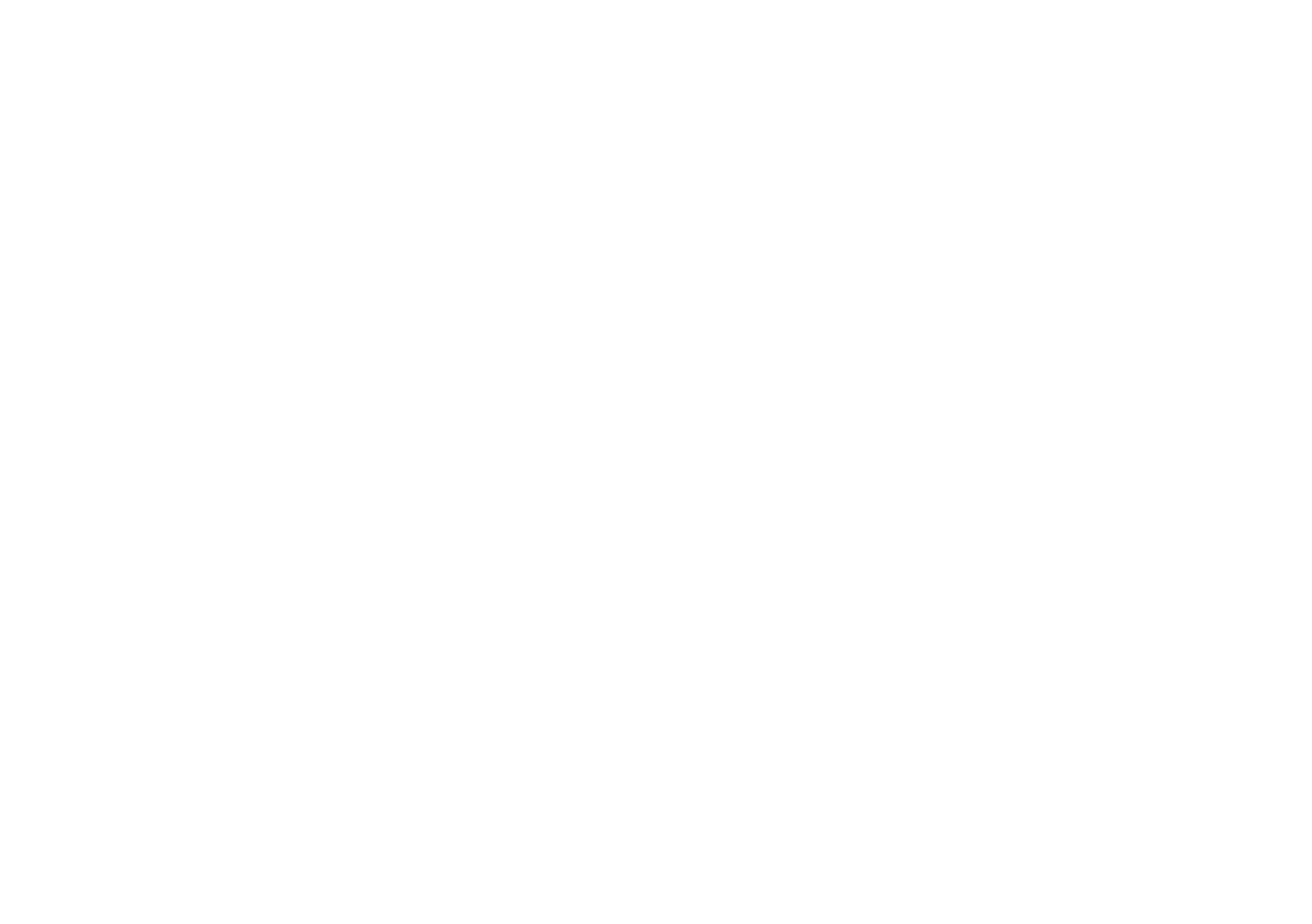
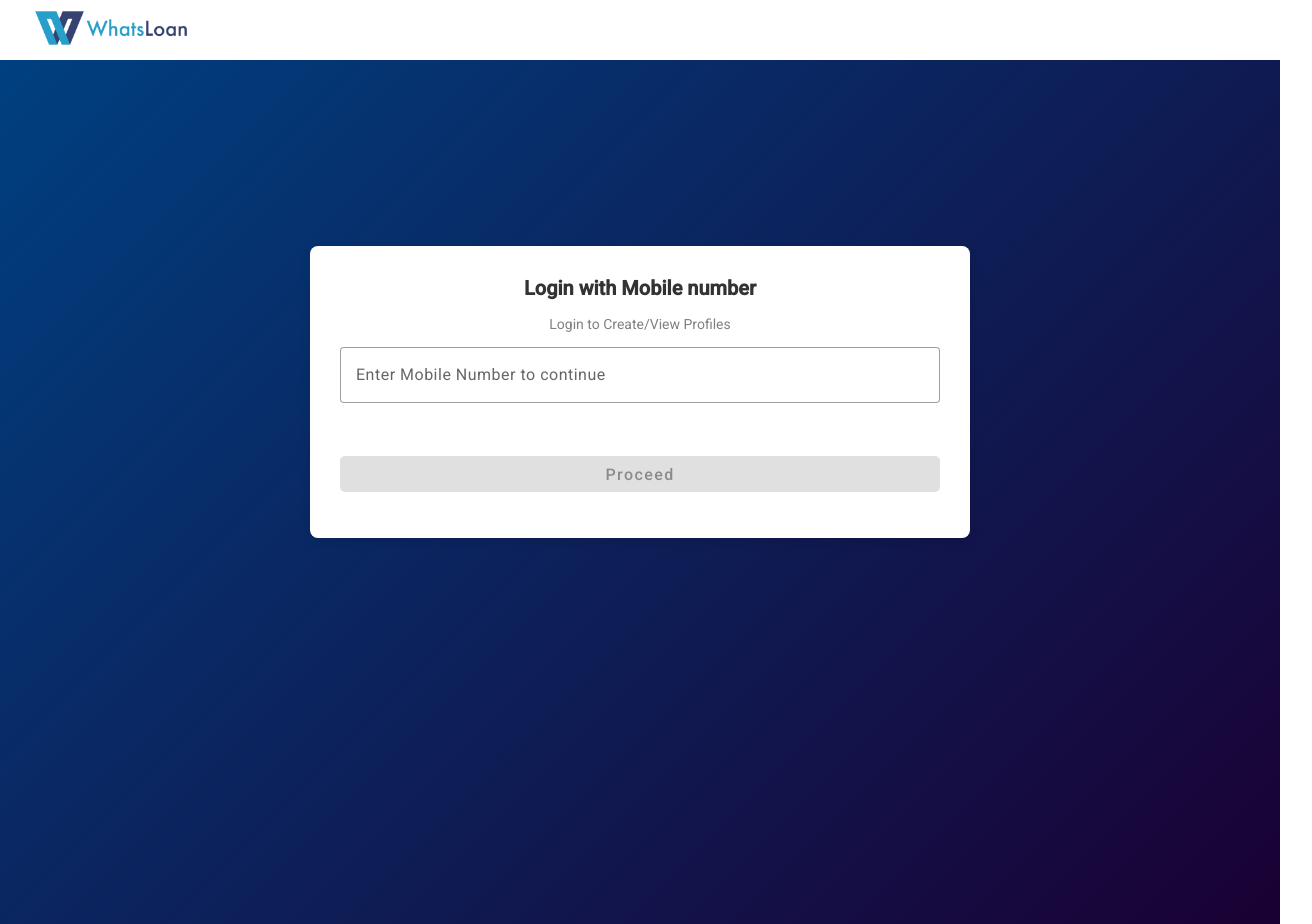
Before and after one commit to Truptiman-Dani/websdk_angular, an Angular app: page /user-login in a window 1280 px wide. Before the commit this address led to /. Shown: the whole page, 1312 px wide, since content can reach past the window. Before the commit the page ends 800 px from the top, so only its background shows below. Built offline with nearby package versions, Linux system fonts and the light colour scheme.

Commit message:
added the user interface

```diff
--- a/src/app/app-routing.module.ts
+++ b/src/app/app-routing.module.ts
@@ -1,10 +1,13 @@
 import { Routes } from '@angular/router';
-import { BaseLayoutComponent } from './layouts/base-layout.component';
+import { BaseLayoutComponent } from './layouts/base-layout.component'; // Admin Layout
+import { UserBaseLayoutComponent } from './layouts/user-base-layout.component'; // User Layout
 import { LoginComponent } from './login/login/login.component';
+import { UserLoginComponent } from './login/user-login/user-login.component';
 
 export const routes: Routes = [
-  { path: 'login', component: LoginComponent },
-  { path: '', redirectTo: 'login', pathMatch: 'full' },
+  { path: 'login', component: LoginComponent }, // Admin Login
+  { path: 'user-login', component: UserLoginComponent }, // User Login
+  { path: '', redirectTo: 'user-login', pathMatch: 'full' }, // Default to User Login
 
   {
     path: 'login/forgotten-password',
@@ -12,10 +15,10 @@ export const routes: Routes = [
       .then(m => m.ForgottenPasswordComponent)
   },
 
-
+  // 🔹 Admin Dashboard (Base Layout for Admin)
   {
-    path: 'app',
-    component: BaseLayoutComponent,
+    path: 'admin',
+    component: BaseLayoutComponent, // Admin Base Layout
     children: [
       {
         path: 'view-profiles',
@@ -51,5 +54,42 @@ export const routes: Routes = [
       },
       { path: '', redirectTo: 'view-profiles', pathMatch: 'full' }
     ]
+  },
+
+  // 🔹 User Dashboard (Base Layout for Users)
+  {
+    path: 'user',
+    component: UserBaseLayoutComponent, // User Base Layout
+    children: [
+      {
+        path: 'view-profiles',
+        loadComponent: () => import('./components/view-profiles.component').then(m => m.ViewProfilesComponent)
+      },
+      {
+        path: 'add-profile',
+        loadComponent: () => import('./components/add-profile/add-profile.component').then(m => m.AddProfileComponent)
+      },
+      {
+        path: 'mis',
+        loadComponent: () => import('./components/mis/mis.component').then(m => m.MisComponent)
+      },
+      {
+        path: 'summary',
+        loadComponent: () => import('./components/summary/summary.component').then(m => m.SummaryComponent)
+      },
+      {
+        path: 'sanctioned-loans',
+        loadComponent: () => import('./components/sanctioned-loans/sanctioned-loans.component').then(m => m.SanctionedLoansComponent)
+      },
+      {
+        path: 'incomplete',
+        loadComponent: () => import('./components/incomplete/incomplete.component').then(m => m.IncompleteComponent)
+      },
+      {
+        path: 'failure-cases',
+        loadComponent: () => import('./components/failure-cases/failure-cases.component').then(m => m.FailureCasesComponent)
+      },
+      { path: '', redirectTo: 'view-profiles', pathMatch: 'full' }
+    ]
   }
 ];
--- /dev/null
+++ b/src/app/layouts/user-base-layout.component.ts
@@ -0,0 +1,129 @@
+import { Component } from '@angular/core';
+import { CommonModule } from '@angular/common';
+import { RouterModule, Router } from '@angular/router';
+import { MatButtonModule } from '@angular/material/button';
+import { MatIconModule } from '@angular/material/icon';
+
+@Component({
+  selector: 'app-user-base-layout',
+  standalone: true,
+  imports: [CommonModule, RouterModule, MatButtonModule, MatIconModule],
+  template: `
+    <div class="dashboard-container">
+      <!-- Top Bar -->
+      <div class="top-bar">
+        <img src="assets/whatsloan.png" alt="WhatsLoan" class="logo-left">
+        <span class="user-name">Welcome, User</span>
+        <button mat-button class="logoutBT" (click)="logout()">Logout</button>
+      </div>
+
+      <!-- Sidebar + Main Content -->
+      <div class="content">
+        <!-- Sidebar -->
+        <div class="sidebar">
+            <button mat-button routerLink="/user/view-profiles" routerLinkActive="active">View Profiles</button>
+            <button mat-button routerLink="/user/add-profile" routerLinkActive="active">+ Add Profile</button>
+            <button mat-button routerLink="/user/mis" routerLinkActive="active">Create User</button>
+        </div>
+
+        <!-- Main Content Area -->
+        <div class="main-content">
+            <router-outlet></router-outlet>
+        </div>
+      </div>
+    </div>
+  `,
+  styles: [
+    `.dashboard-container {
+      display: flex;
+      flex-direction: column;
+      height: 100vh;
+    }
+
+    .top-bar {
+      display: flex;
+      align-items: center;
+      justify-content: space-between;
+      padding: 1rem;
+      background: white;
+      box-shadow: 0 2px 4px rgba(0, 0, 0, 0.1);
+      height: 30px;
+    }
+
+    .logo-left {
+      height: 50px;
+    }
+
+    .logo-right {
+      height: 40px;
+    }
+
+    .content {
+      display: flex;
+      height: 100vh;
+      background: #f4f7fc;
+    }
+
+    /* Sidebar Styling */
+    .sidebar {
+      width: 260px;
+      background: linear-gradient(135deg, #004d40 0%, #00796b 100%);
+      padding: 1.5rem;
+      display: flex;
+      flex-direction: column;
+      gap: 1rem;
+      box-shadow: 2px 0 5px rgba(0, 0, 0, 0.2);
+    }
+
+    .sidebar button {
+      width: 100%;
+      text-align: left;
+      color: white;
+      font-size: 1rem;
+      font-weight: 500;
+      padding: 12px;
+      border-radius: 8px;
+      transition: all 0.3s ease-in-out;
+    }
+
+    .sidebar button:hover {
+      background: rgba(255, 255, 255, 0.2);
+    }
+
+    /* Highlight Active Route */
+    .sidebar .active {
+      background: rgba(255, 255, 255, 0.3);
+      font-weight: bold;
+      border-left: 5px solid #ffcc00;
+      padding-left: 16px;
+    }
+
+    /* Main Content */
+    .main-content {
+      flex: 1;
+      padding: 2rem;
+      background: white;
+      box-shadow: inset 0 0 10px rgba(0, 0, 0, 0.05);
+      border-radius: 10px;
+    }
+
+    /* Logout Button */
+    .logoutBT {
+      background:rgb(250, 43, 43);
+      color: white;
+      border-radius: 5px;
+      padding: 5px 10px;
+      font-size: 16px;
+      font-weight: 300;
+      cursor: pointer;
+    }
+  `]
+})
+export class UserBaseLayoutComponent {
+    constructor(private router: Router) {}
+
+    logout(): void {
+      localStorage.removeItem('user'); // Clear user session
+      this.router.navigate(['/user-login']); // Navigate to User Login
+    }
+}
--- a/src/app/login/login/login.component.html
+++ b/src/app/login/login/login.component.html
@@ -1,5 +1,8 @@
 <div class="top-bar">
-    <img src="assets/whatsloan.png" alt="WhatsLoan" class="logo">
+    <a href="/login">
+        <img src="assets/whatsloan.png" alt="WhatsLoan" class="logo">
+    </a>
+
 </div>
 
 <div class="login-container">
@@ -33,7 +36,7 @@
 
             <div class="login-as-user">
                 <span>Login as User? </span>
-                <a mat-button color="primary" href="#">Login Here</a>
+                <a mat-button color="primary" [routerLink]="'/user-login'">Login Here</a>
             </div>
         </form>
     </div>
--- a/src/app/login/login/login.component.ts
+++ b/src/app/login/login/login.component.ts
@@ -7,6 +7,8 @@ import { MatButtonModule } from '@angular/material/button';
 import { ReactiveFormsModule } from '@angular/forms';
 import { CommonModule } from '@angular/common';
 import { RouterModule } from '@angular/router';
+import { FormsModule } from '@angular/forms';
+import { UserLoginComponent } from '../user-login/user-login.component';
 
 
 @Component({
@@ -18,7 +20,8 @@ import { RouterModule } from '@angular/router';
     MatInputModule,
     MatButtonModule,
     ReactiveFormsModule,
-    RouterModule
+    RouterModule,
+    FormsModule
   ],
   templateUrl: './login.component.html',
   styleUrls: ['./login.component.css']
--- /dev/null
+++ b/src/app/login/user-login/user-login.component.css
@@ -0,0 +1,71 @@
+/* Top bar styles */
+.top-bar {
+    width: 100%;
+    height: 60px;
+    display: flex;
+    align-items: center;
+    background: white;
+    padding: 0 1rem;
+  }
+
+.logo-left {
+    height: 40px;
+    padding: 1rem;
+}
+
+
+
+/* Login container */
+.login-container {
+    display: flex;
+    justify-content: center;
+    align-items: center;
+    height: calc(100vh - 80px);
+    background: linear-gradient(135deg, #004080 0%, #1a0033 100%);
+}
+
+/* Login card */
+.login-card {
+    background: white;
+    padding: 30px;
+    margin-top: -200px;
+    border-radius: 8px;
+    box-shadow: 0px 4px 10px rgba(0, 0, 0, 0.1);
+    text-align: center;
+    max-width: 600px;
+    width: 100%;
+}
+
+h2 {
+    margin: 0;
+    font-size: 20px;
+    font-weight: bold;
+}
+
+.subtitle {
+    font-size: 14px;
+    color: gray;
+    margin-bottom: 15px;
+}
+
+/* Form styles */
+.full-width {
+    width: 100%;
+    margin-bottom: 15px;
+}
+
+.login-button {
+    width: 100%;
+    padding: 10px;
+    font-size: 16px;
+    background-color: #6A5ACD; /* Light Purple */
+    color: white;
+    border: none;
+    border-radius: 5px;
+    cursor: pointer;
+    transition: 0.3s;
+}
+
+.login-button:hover {
+    background-color: #483D8B; /* Darker Purple */
+}
--- /dev/null
+++ b/src/app/login/user-login/user-login.component.html
@@ -0,0 +1,29 @@
+<div class="top-bar">
+    <a href="/login">
+        <img src="assets/whatsloan.png" alt="WhatsLoan" class="logo-left">
+    </a>
+</div>
+
+<div class="login-container">
+    <div class="login-card">
+        <h2>Login with Mobile number</h2>
+        <p class="subtitle">Login to Create/View Profiles</p>
+
+        <form [formGroup]="loginForm" (ngSubmit)="onSubmit()">
+            <mat-form-field appearance="outline" class="full-width">
+                <input matInput formControlName="mobileNumber" placeholder="Enter Mobile Number to continue">
+                <mat-error *ngIf="loginForm.get('mobileNumber')?.hasError('required')">
+                    Mobile number is required
+                </mat-error>
+                <mat-error *ngIf="loginForm.get('mobileNumber')?.hasError('pattern')">
+                    Enter a valid 10-digit mobile number
+                </mat-error>
+            </mat-form-field>
+
+            <button mat-raised-button color="primary" class="login-button" type="submit"
+                [disabled]="loginForm.invalid">
+                Proceed
+            </button>
+        </form>
+    </div>
+</div>
--- /dev/null
+++ b/src/app/login/user-login/user-login.component.ts
@@ -0,0 +1,47 @@
+import { Component } from '@angular/core';
+import { FormBuilder, FormGroup, Validators, ReactiveFormsModule } from '@angular/forms';
+import { Router } from '@angular/router';
+import { NgIf } from '@angular/common';
+import { FormsModule } from '@angular/forms';
+import { MatFormFieldModule } from '@angular/material/form-field';
+import { MatInputModule } from '@angular/material/input';
+import { MatButtonModule } from '@angular/material/button';
+
+@Component({
+  selector: 'app-user-login',
+  standalone: true,
+  templateUrl: './user-login.component.html',
+  styleUrls: ['./user-login.component.css'],
+  imports: [
+    NgIf,
+    FormsModule,
+    ReactiveFormsModule,
+    MatFormFieldModule,
+    MatInputModule,
+    MatButtonModule
+  ]
+})
+export class UserLoginComponent {
+  loginForm: FormGroup;
+
+  constructor(private fb: FormBuilder, private router: Router) {
+    this.loginForm = this.fb.group({
+      mobileNumber: [
+        '',
+        [Validators.required, Validators.pattern('^[0-9]{10}$')] // 10-digit validation
+      ]
+    });
+  }
+
+  onSubmit() {
+    if (this.loginForm.valid) {
+      console.log('User login with:', this.loginForm.value.mobileNumber);
+
+      // Save user session (optional)
+      localStorage.setItem('userMobile', this.loginForm.value.mobileNumber);
+
+      // Redirect to View Profiles under User Base Layout
+      this.router.navigate(['/user/view-profiles']);
+    }
+  }
+}
```
Also changed, not shown: 1 other file (tests, documents, lock files or other folders).
